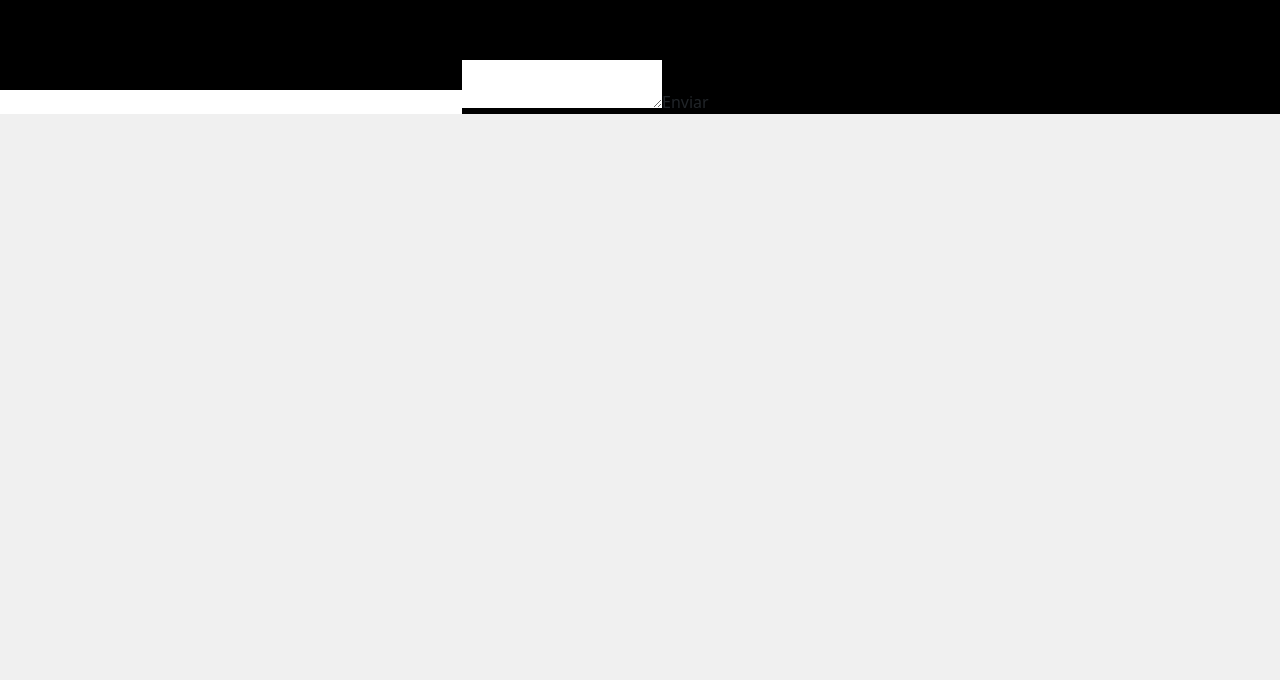
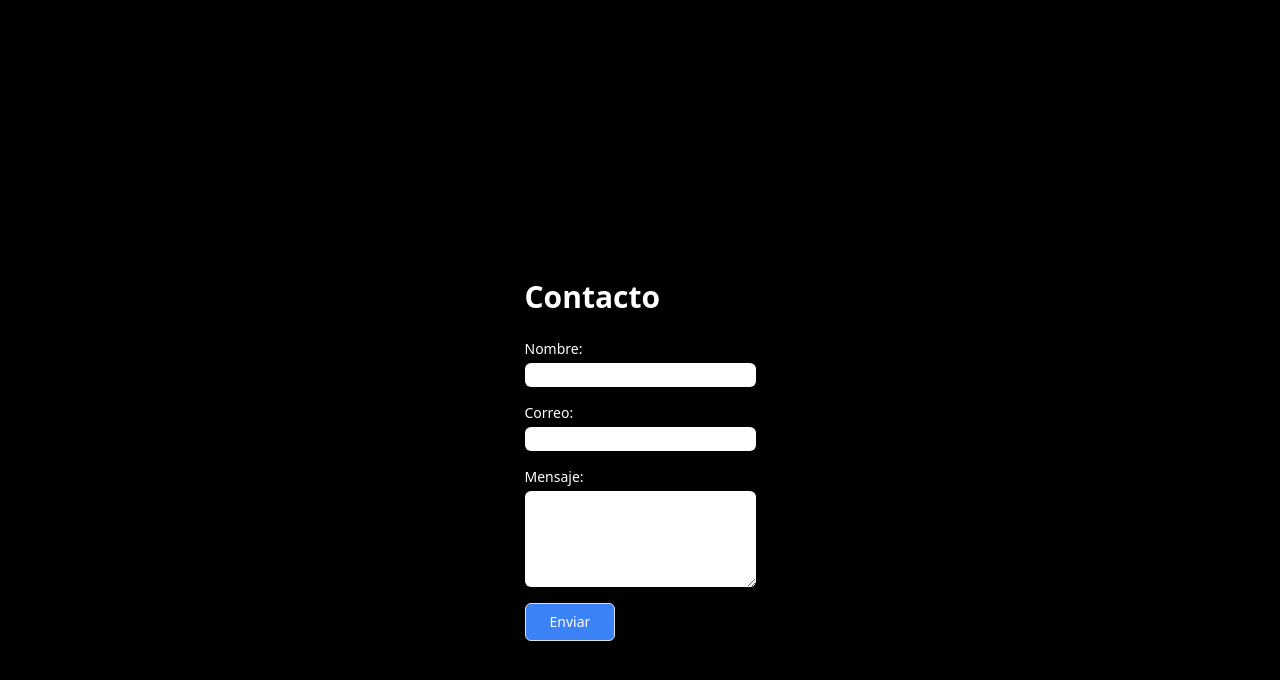
Before and after one commit to Azarhel/mi-primera-app, a React (Create React App) app: page / in a window 1280 px wide. Shown: the part 2742-3422 px from the top of the page. Before the commit the page ends 2856 px from the top, so only its background shows below. Built offline with nearby package versions, Linux system fonts and the light colour scheme.

Commit message:
Formulario

```diff
--- a/src/Paginas/Home.js
+++ b/src/Paginas/Home.js
@@ -1,9 +1,9 @@
 import React from 'react';
 import { CarouselComponent } from '../components/CarouselComponent';
-import Contact from '../components/Contact'; // Este es tu componente de información de contacto
+import Contact from '../components/Contact';
+import ContactoForm from '../components/ContactoForm';
 import PhotographerServices from '../components/PhotographerServices';
 import About from './About';
-import ContactForm from '../components/ContactForm'; // Importa el nuevo componente de formulario de contacto
 
 const Home = () => {
   return (
@@ -11,6 +11,7 @@ const Home = () => {
         <br></br>
         <br></br>
         <div className="text-center">
+          {/* Corrección a text-white para asegurar el color blanco */}
           <h1 className="text-5xl md:text-6xl lg:text-7xl font-bold text-white mb-6">OS-CAR FOTOGRAFÍA</h1>
           <p className="text-lg md:text-xl lg:text-2xl text-white">Expande tu visión a través del mejor lente de fotos.</p>
         </div>
@@ -19,8 +20,8 @@ const Home = () => {
       <CarouselComponent />
       <PhotographerServices />
       <About />
-      <Contact /> {/* Componente existente con información de contacto */}
-      <ContactForm /> {/* Nuevo componente de formulario de contacto para enviar mensajes */}
+      <Contact />
+      <ContactoForm />
     </div>
   );
 };
--- a/src/components/ContactForm.js
+++ /dev/null
@@ -1,58 +0,0 @@
-import React, { useState } from 'react';
-import axios from 'axios';
-
-const ContactForm = () => {
-  const [formData, setFormData] = useState({
-    nombre: '',
-    email: '',
-    mensaje: ''
-  });
-
-  const handleChange = (e) => {
-    const { name, value } = e.target;
-    setFormData(prevState => ({
-      ...prevState,
-      [name]: value
-    }));
-  };
-
-  const handleSubmit = async (e) => {
-    e.preventDefault();
-    try {
-      const response = await axios.post('https://mi-primera-app-beta.vercel.app/', formData);
-      console.log(response.data);
-      // Aquí puedes manejar la respuesta de la API
-    } catch (error) {
-      console.error("Hubo un error al enviar los datos", error);
-      // Aquí manejas el error si la petición falló
-    }
-  };
-
-  return (
-    <form onSubmit={handleSubmit}>
-      <input
-        type="text"
-        name="nombre"
-        value={formData.nombre}
-        onChange={handleChange}
-        required
-      />
-      <input
-        type="email"
-        name="email"
-        value={formData.email}
-        onChange={handleChange}
-        required
-      />
-      <textarea
-        name="mensaje"
-        value={formData.mensaje}
-        onChange={handleChange}
-        required
-      />
-      <button type="submit">Enviar</button>
-    </form>
-  );
-};
-
-export default ContactForm;
--- /dev/null
+++ b/src/components/ContactoForm.js
@@ -0,0 +1,71 @@
+import React, { useState } from 'react';
+
+const ContactoForm = () => {
+  // Estados para manejar los inputs del formulario
+  const [nombre, setNombre] = useState('');
+  const [correo, setCorreo] = useState('');
+  const [mensaje, setMensaje] = useState('');
+
+  // Función para manejar el envío del formulario
+  const handleSubmit = (e) => {
+    e.preventDefault();
+    // Aquí puedes agregar lo que sucederá cuando se envíe el formulario
+    // Por ejemplo, enviar estos datos a un servidor o imprimirlos en consola
+    console.log('Enviando', { nombre, correo, mensaje });
+    // Limpiar el formulario después del envío
+    setNombre('');
+    setCorreo('');
+    setMensaje('');
+  };
+
+  return (
+    <div id='acerca de nosotros' className="h-screen flex items-center justify-center">
+      <div className="max-w-lg mx-auto">
+        <h2 className="text-3xl font-bold mb-4 text-white">Contacto</h2>
+        <form onSubmit={handleSubmit} className="space-y-4">
+          <div>
+            <label htmlFor="nombre" className="block text-sm font-medium text-white">Nombre:</label>
+            <input
+              type="text"
+              id="nombre"
+              name="nombre"
+              value={nombre}
+              onChange={(e) => setNombre(e.target.value)}
+              className="mt-1 block w-full rounded-md border-gray-300 shadow-sm"
+              required
+            />
+          </div>
+          <div>
+            <label htmlFor="correo" className="block text-sm font-medium text-white">Correo:</label>
+            <input
+              type="email"
+              id="correo"
+              name="correo"
+              value={correo}
+              onChange={(e) => setCorreo(e.target.value)}
+              className="mt-1 block w-full rounded-md border-gray-300 shadow-sm"
+              required
+            />
+          </div>
+          <div>
+            <label htmlFor="mensaje" className="block text-sm font-medium text-white">Mensaje:</label>
+            <textarea
+              id="mensaje"
+              name="mensaje"
+              rows="4"
+              value={mensaje}
+              onChange={(e) => setMensaje(e.target.value)}
+              className="mt-1 block w-full rounded-md border-gray-300 shadow-sm"
+              required
+            />
+          </div>
+          <button type="submit" className="inline-flex justify-center py-2 px-4 border border-transparent shadow-sm text-sm font-medium rounded-md text-white bg-blue-500 hover:bg-blue-700">
+            Enviar
+          </button>
+        </form>
+      </div>
+    </div>
+  );
+};
+
+export default ContactoForm;
```
